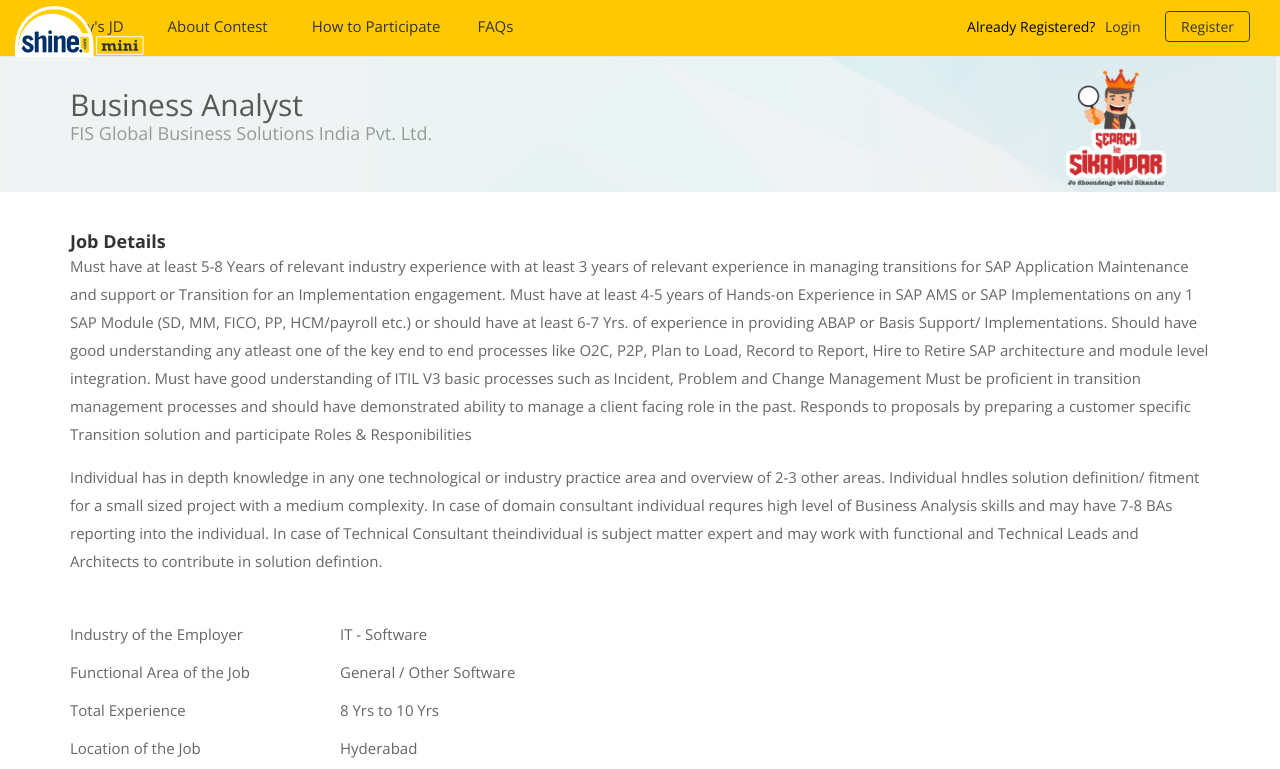
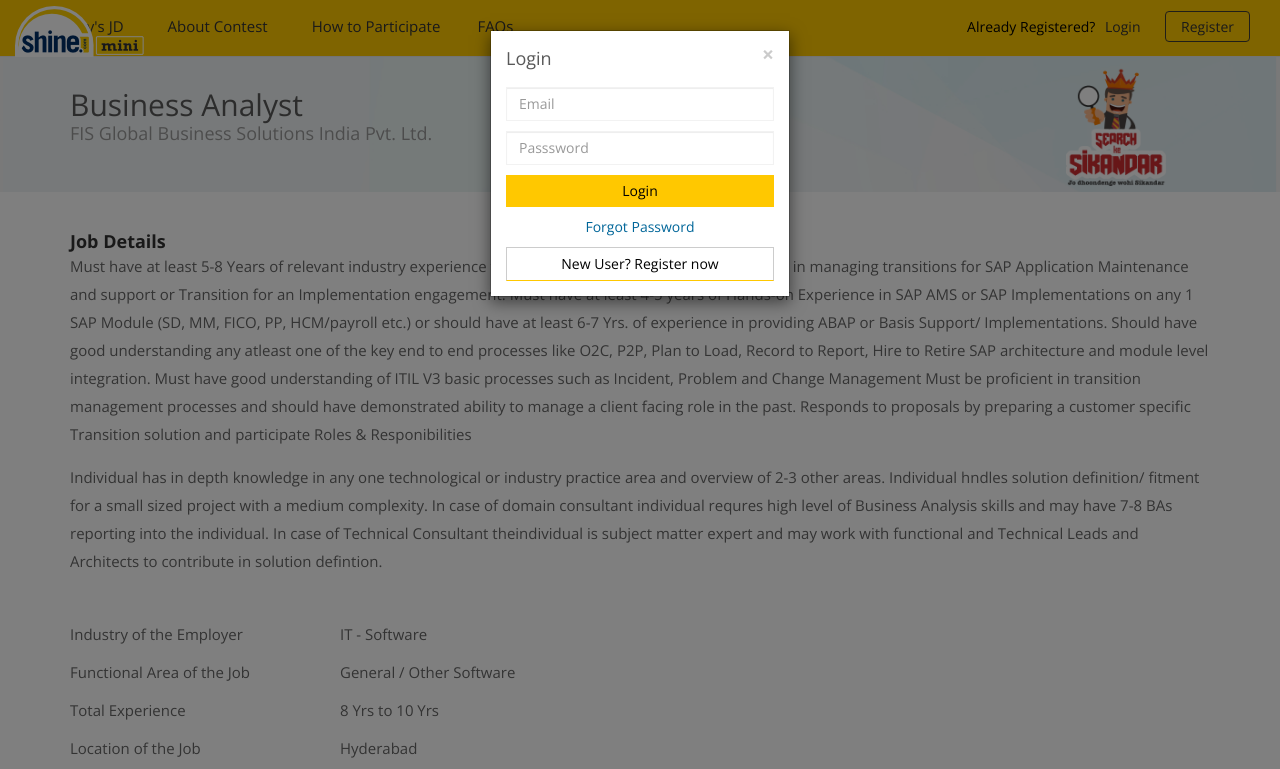
Before and after one commit to amandeepch92/mini, a plain HTML site: page job-detail.html in a window 1280 px wide. Both pictures are taken after a click on the button "Login". Shown: the top 769 px of the page. Drawn offline with nearby package versions, Linux system fonts and the light colour scheme; a web font is replaced by a local one.

Commit message:
change is html file

```diff
--- a/faqs.html
+++ b/faqs.html
@@ -43,7 +43,7 @@
                             <div class="sign_up col-lg-5">
                                 <div class="form-inline text-right">
                                     <span class="already">Already Registered?</span>
-                                    <button type="submit" class="btn-login">Login</button>
+                                    <button type="submit" class="btn-login cls_login" data-toggle="modal" data-target=".bs-example-modal-sm">Login</button>
                                     <a href="http://lmsonline.co.in/media/shinemini/register.html" class="register">Register</a>
                                     <a href="javascript:void(0)" class="small-menu hidden-sm hidden-md hidden-lg">
                                         <span></span>
@@ -140,31 +140,28 @@
             </div>
         </div>
     </div>
-    <!-- Wrapper ends here -->
-    <div class="small-manu-con" style="display: none;">
-        <ul class="col-xs-12">
-            <li><a href="http://lmsonline.co.in/media/shinemini/job-detail.html">Today's JD</a></li>
-            <li><a href="http://contest.shine.com/index.html#about" class="about">About Contest </a></li>
-            <li><a href="http://contest.shine.com/index.html#parpat" class="partp">How to Participate</a></li>
-            <li><a href="http://lmsonline.co.in/media/shinemini/faqs.html" class="tnc">FAQs</a></li>
-        </ul>
+
+    <div class="modal fade bs-example-modal-sm" tabindex="-1" role="dialog" aria-labelledby="mySmallModalLabel">
+	     <div class="modal-dialog modal-sm">
+	        <div class="modal-content">
+	            <div class="modal-header">
+	                   <button type="button" class="close" data-dismiss="modal">&times;</button>
+	                   <h4 class="modal-title">Login</h4>
 	            </div>
-    <div class="form" style="display: none;">
-        <div class="login-form" id="login-frm">
+	            <div class="modal-body">
+			        <div class="login-form" id="loginFrm">
 			            <form action="http://recruiter.shine.com/" id="login" method="post" target="_blank">
 			                <div class="form-group">
-                    <input name="username" required="required" title="username" class="form-control" placeholder="username">
+			                    <input name="username" required="required" title="username" class="form-control" placeholder="Email">
 			                </div>
 			                <div class="form-group">
 			                    <input type="password" name="password" required="required" class="form-control" placeholder="Passsword">
-                </div>
-                <div class="form-group check-box">
-                    <input type="checkbox" class=""> Keep me signed in
 			                </div>
 			                <button type="submit" class="btn-form btn-block">Login</button>
 			                <div class="">
 			                    <a href="javascript:void(0)" class="forgot-password">Forgot Password</a>
 			                </div>
+			                <a href="http://lmsonline.co.in/media/shinemini/register.html" class="btn-newreg btn-block">New User? Register now</a>
 			            </form>
 			        </div>
 			        <div class="forget-form" id="id_forgetform" style="display: none;">
@@ -181,9 +178,23 @@
 			            <div id="error_msg"></div>
 			        </div>
 	             </div>
+	        </div>
+	     </div>
+    </div>
+    <!-- Wrapper ends here -->
+    <div class="small-manu-con" style="display: none;">
+        <ul class="col-xs-12">
+            <li><a href="http://lmsonline.co.in/media/shinemini/job-detail.html">Today's JD</a></li>
+            <li><a href="http://contest.shine.com/index.html#about" class="about">About Contest </a></li>
+            <li><a href="http://contest.shine.com/index.html#parpat" class="partp">How to Participate</a></li>
+            <li><a href="http://lmsonline.co.in/media/shinemini/faqs.html" class="tnc">FAQs</a></li>
+        </ul>
+    </div>
+
     <a class="cd-top" href="#0">Top</a>
     <!-- jQuery (necessary for Bootstrap's JavaScript plugins) -->
     <script src="https://ajax.googleapis.com/ajax/libs/jquery/1.11.2/jquery.min.js"></script>
+    <script src="js/bootstrap.js"></script>
     <script src="js/jquery.sidr.min.js"></script>
     <script src="js/base.js"></script>
     <!-- Include all compiled plugins (below), or include individual files as needed -->
--- a/job-detail.html
+++ b/job-detail.html
@@ -43,7 +43,7 @@
                             <div class="sign_up col-lg-5">
                                 <div class="form-inline text-right">
                                     <span class="already">Already Registered?</span>
-                                    <button type="submit" class="btn-login">Login</button>
+                                    <button type="submit" class="btn-login cls_login" data-toggle="modal" data-target=".bs-example-modal-sm">Login</button>
                                     <a href="http://lmsonline.co.in/media/shinemini/register.html" class="register">Register</a>
                                     <a href="javascript:void(0)" class="small-menu hidden-sm hidden-md hidden-lg">
                                         <span></span>
@@ -175,31 +175,27 @@
             </div>
         </div>
     </div>
-    <!-- Wrapper ends here -->
-    <div class="small-manu-con" style="display: none;">
-        <ul class="col-xs-12">
-            <li><a href="http://lmsonline.co.in/media/shinemini/job-detail.html">Today's JD</a></li>
-            <li><a href="http://contest.shine.com/index.html#about" class="about">About Contest </a></li>
-            <li><a href="http://contest.shine.com/index.html#parpat" class="partp">How to Participate</a></li>
-            <li><a href="http://lmsonline.co.in/media/shinemini/faqs.html" class="tnc">FAQs</a></li>
-        </ul>
+    <div class="modal fade bs-example-modal-sm" tabindex="-1" role="dialog" aria-labelledby="mySmallModalLabel">
+         <div class="modal-dialog modal-sm">
+            <div class="modal-content">
+                <div class="modal-header">
+                       <button type="button" class="close" data-dismiss="modal">&times;</button>
+                       <h4 class="modal-title">Login</h4>
                 </div>
-    <div class="form" style="display: none;">
-        <div class="login-form" id="login-frm">
+                <div class="modal-body">
+                    <div class="login-form" id="loginFrm">
                         <form action="http://recruiter.shine.com/" id="login" method="post" target="_blank">
                             <div class="form-group">
-                    <input name="username" required="required" title="username" class="form-control" placeholder="username">
+                                <input name="username" required="required" title="username" class="form-control" placeholder="Email">
                             </div>
                             <div class="form-group">
                                 <input type="password" name="password" required="required" class="form-control" placeholder="Passsword">
-                </div>
-                <div class="form-group check-box">
-                    <input type="checkbox" class=""> Keep me signed in
                             </div>
                             <button type="submit" class="btn-form btn-block">Login</button>
                             <div class="">
                                 <a href="javascript:void(0)" class="forgot-password">Forgot Password</a>
                             </div>
+                            <a href="http://lmsonline.co.in/media/shinemini/register.html" class="btn-newreg btn-block">New User? Register now</a>
                         </form>
                     </div>
                     <div class="forget-form" id="id_forgetform" style="display: none;">
@@ -216,9 +212,23 @@
                         <div id="error_msg"></div>
                     </div>
                  </div>
+            </div>
+         </div>
+    </div>
+    <!-- Wrapper ends here -->
+    <div class="small-manu-con" style="display: none;">
+        <ul class="col-xs-12">
+            <li><a href="http://lmsonline.co.in/media/shinemini/job-detail.html">Today's JD</a></li>
+            <li><a href="http://contest.shine.com/index.html#about" class="about">About Contest </a></li>
+            <li><a href="http://contest.shine.com/index.html#parpat" class="partp">How to Participate</a></li>
+            <li><a href="http://lmsonline.co.in/media/shinemini/faqs.html" class="tnc">FAQs</a></li>
+        </ul>
+    </div>
+
     <a class="cd-top" href="#0">Top</a>
     <!-- jQuery (necessary for Bootstrap's JavaScript plugins) -->
     <script src="https://ajax.googleapis.com/ajax/libs/jquery/1.11.2/jquery.min.js"></script>
+    <script src="js/bootstrap.js"></script>
     <script src="js/jquery.sidr.min.js"></script>
     <script src="js/base.js"></script>
     <!-- Include all compiled plugins (below), or include individual files as needed -->
```
Also changed, not shown: index.html (+3 -2 lines), register.html (+16 -7 lines), tnc.html (+25 -15 lines). Lines whose indentation alone changed are shown as unchanged.
